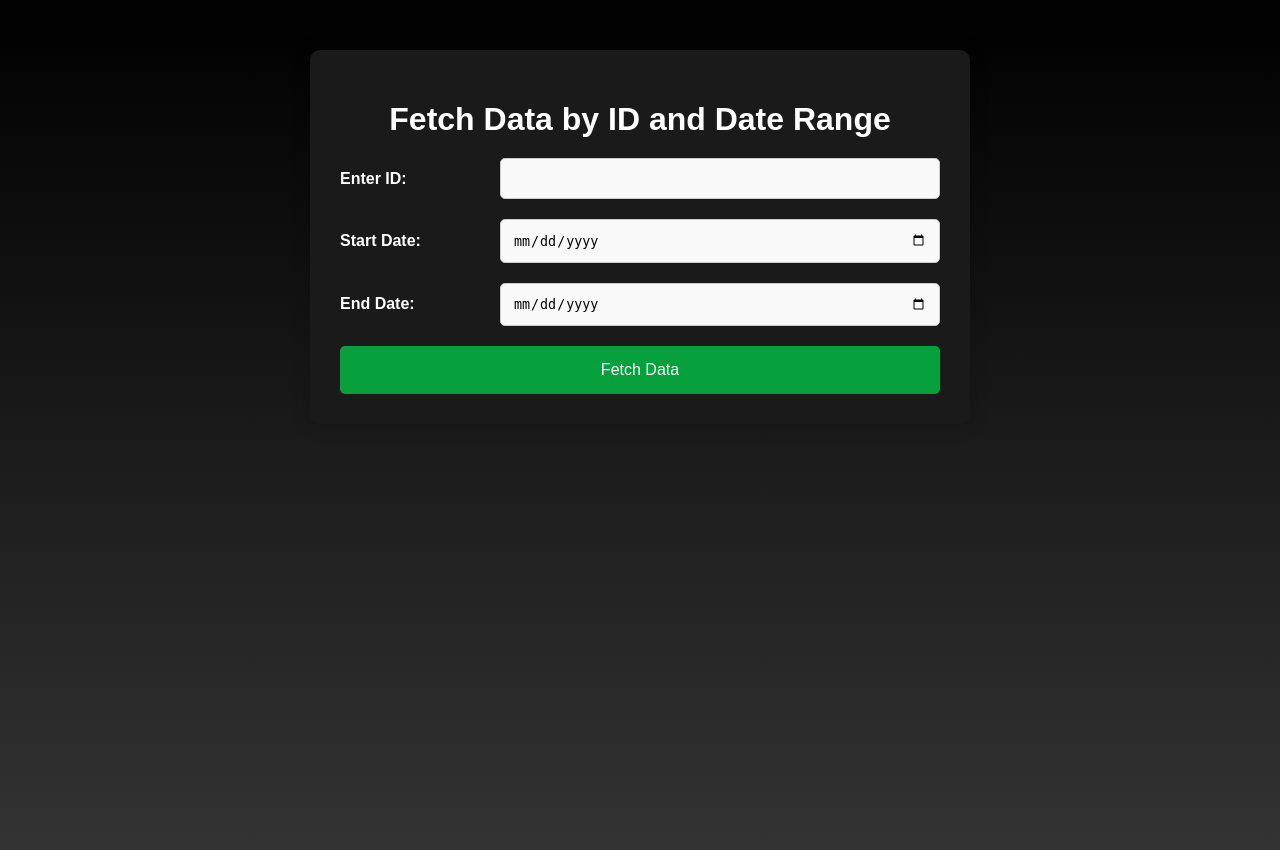
After one commit to Yaksha2725/Django-Fee-application, a Django app: page /fetch_data/ in a window 1280 px wide. The commit adds this page. Run offline with Django 5.2, Linux system fonts and the light colour scheme.

Commit message:
firstcommit

```diff
--- /dev/null
+++ b/Fee/templates/fetch_data.html
@@ -0,0 +1,140 @@
+<!DOCTYPE html>
+<html lang="en">
+<head>
+    <meta charset="UTF-8">
+    <meta name="viewport" content="width=device-width, initial-scale=1.0">
+    <title>Fetch Data</title>
+    <style>
+        body {
+            font-family: Arial, sans-serif;
+            background: linear-gradient(to bottom, #000000, #333333);
+            margin: 0;
+            padding: 0;
+            height: 100vh;
+        }
+        .container {
+            max-width: 600px;
+            margin: 50px auto;
+            background-color: #1a1a1a;
+            padding: 30px;
+            border-radius: 10px;
+            box-shadow: 0 0 20px rgba(0, 0, 0, 0.2);
+            animation: fadeIn 1s ease-in-out;
+        }
+        @keyframes fadeIn {
+            from {
+                opacity: 0;
+                transform: translateY(-10px);
+            }
+            to {
+                opacity: 1;
+                transform: translateY(0);
+            }
+        }
+        h1 {
+            text-align: center;
+            color: white;
+            margin-bottom: 20px;
+            animation: slideIn 1s ease-in-out;
+        }
+        @keyframes slideIn {
+            from {
+                opacity: 0;
+                transform: translateX(-50px);
+            }
+            to {
+                opacity: 1;
+                transform: translateX(0);
+            }
+        }
+        .form-group {
+            display: flex;
+            align-items: center;
+            margin-bottom: 20px;
+            animation: formFadeIn 1s ease-in-out;
+        }
+        @keyframes formFadeIn {
+            from {
+                opacity: 0;
+                transform: translateY(10px);
+            }
+            to {
+                opacity: 1;
+                transform: translateY(0);
+            }
+        }
+        .form-group label {
+            flex: 0 0 150px;
+            margin-right: 10px;
+            color: white;
+            font-weight: bold;
+        }
+        .form-group input[type="text"],
+        .form-group input[type="date"] {
+            flex: 1;
+            padding: 12px;
+            border: 1px solid #ccc;
+            border-radius: 5px;
+            box-sizing: border-box;
+            background-color: #f9f9f9;
+            transition: background-color 0.3s ease, border-color 0.3s ease;
+        }
+        .form-group input[type="text"]:focus,
+        .form-group input[type="date"]:focus {
+            background-color: #e0f7fa;
+            border-color: #007bff;
+        }
+        input[type="submit"] {
+            width: 100%;
+            background-color: #06a03c;
+            color: white;
+            padding: 15px;
+            border: none;
+            border-radius: 5px;
+            cursor: pointer;
+            font-size: 16px;
+            transition: background-color 0.3s ease;
+        }
+        input[type="submit"]:hover {
+            background-color: #e44d07;
+        }
+        .para {
+            color: white;
+            text-align: center;
+        }
+        .url {
+            color: #06a03c;
+            text-decoration: none;
+            transition: color 0.3s ease;
+        }
+        .url:hover {
+            color: #e44d07;
+        }
+    </style>
+</head>
+<body>
+    <div class="container">
+        <h1>Fetch Data by ID and Date Range</h1>
+        <form action="/fetch_data/" method="post">
+            {% csrf_token %}
+            <div class="form-group">
+                <label for="student_id">Enter ID:</label>
+                <input type="text" id="student_id" name="student_id" required><br><br>
+            </div>
+            <div class="form-group">
+                <label for="start_date">Start Date:</label>
+                <!-- Ensure date format is YYYY-MM-DD -->
+                <input type="date" id="start_date" name="start_date" pattern="\d{4}-\d{2}-\d{2}" required><br><br>
+            </div>
+            <div class="form-group">
+                <label for="end_date">End Date:</label>
+                <!-- Ensure date format is YYYY-MM-DD -->
+                <input type="date" id="end_date" name="end_date" pattern="\d{4}-\d{2}-\d{2}" required><br><br>
+            </div>
+
+            <input type="submit" value="Fetch Data">
+        </form>
+    </div>
+
+</body>
+</html>
--- a/Fee/templates/myfirst.html
+++ b/Fee/templates/myfirst.html
@@ -10,6 +10,7 @@
         background: linear-gradient(to bottom, #000000, #333333);
         margin: 0;
         padding: 0;
+        height: 100vh;
     }
     .container {
         max-width: 600px;
@@ -114,6 +115,9 @@
 <body>
 
 <div class="container">
+
+    <p class="para">To fetch data click <a class="url" href="/fetch_data">here</a></p>
+
     <h1>Payment Form</h1>
     <form action="/submitform" method="post">
         <div class="form-group">
--- a/Fee/urls.py
+++ b/Fee/urls.py
@@ -6,5 +6,9 @@ urlpatterns = [
      path('submitform', views.payment_form, name='submitform'),
      path('success', views.success, name='success'),
      path('myfirst1/', views.fee_details, name='myfirst1'),
+     path('fetch_data/', views.fetch_data, name='fetch_data'),
+     path('show_data/<str:student_id>/<str:start_date>/<str:end_date>/', views.show_data, name='show_data'),
+     path('download_pdf/<str:student_id>/<str:start_date>/<str:end_date>/', views.download_pdf, name='download_pdf'),
+     # path('retrieve/', views.retrieve_payment_data, name='retrieve_payment_data'),
 
 ]
--- a/Fee/views.py
+++ b/Fee/views.py
@@ -4,6 +4,12 @@ from django.http import HttpResponse
 from django.template import loader
 from .forms import PaymentForm
 from django.views.decorators.csrf import csrf_exempt
+
+import io
+from django.template.loader import get_template
+from xhtml2pdf import pisa
+from datetime import datetime
+# from .models import fetching_details
 
 @csrf_exempt
 def fees(request):
@@ -38,3 +44,109 @@ def fee_details(request):
     'myfee': myfee,
   }
   return HttpResponse(template.render(context, request))
+
+
+
+def fetch_data(request):
+    if request.method == 'POST':
+
+        # str_date = request.GET.get('start_date', '')
+        # ed_date = request.GET.get('end_date', '')
+
+        student_id= request.POST.get('student_id')
+        start_date = request.POST.get('start_date')
+        end_date = request.POST.get('end_date')
+
+        # try:
+        #     start_date = datetime.strptime(start_date, '%Y-%M-%d').date()
+        #     end_date = datetime.strptime(end_date, '%Y-%M-%d').date()
+        #     start_date = datetime.strptime(start_date, '%d-%M-%Y').strftime('%Y-%M-%d')
+        #     end_date = datetime.strptime(end_date, '%d-%M-%Y').strftime('%Y-%M-%d')
+        # except ValueError:
+        #     return HttpResponse("Invalid datee format. Please use YYYY-MM-DD.")
+
+        # student_id= request.POST.get('student_id')
+        # start_date = request.POST.get('start_date')
+        # end_date = request.POST.get('end_date')
+
+        return redirect('show_data', student_id=student_id, start_date=start_date, end_date=end_date) #change this name of url
+    return render(request, 'fetch_data.html')
+
+def show_data(request, student_id, start_date, end_date):
+
+    # if request.method == "POST":
+    #     start_date = request.POST.get('start_date')
+    #     end_date = request.POST.get('end_date')
+    #     data1 = Payment.objects.raw('select student_id,fee_paid,date_of_payment,due,payment_mode from payment where student_id ="student_id" and date_of_payment between "'+start_date+'" and "'+end_date+'"')
+    #     return render(request, 'show_data.html',{"data:data1"} )
+
+
+
+    # else:
+    #     displaydata = Payment.objects.all()
+    #     return render(request, 'show_data.html', {"data":displaydata})
+    # str_date = request.GET.get('start_date', '')
+    # ed_date = request.GET.get('end_date', '')
+
+    # try:
+    #     start_date = datetime.strptime(start_date, '%d-%M-%Y').strftime('%Y-%M-%d')
+    #     end_date = datetime.strptime(end_date, '%d-%M-%Y').strftime('%Y-%M-%d')
+    # except ValueError:
+    #     return HttpResponse("Invalid dateee format. Please use YYYY-MM-DD.")
+    # e_date = datetime.
+    # start_date = request.POST['start_date']
+    # end_date = request.POST['end_date']
+    start_date = datetime.strptime(start_date, "%Y-%m-%d").date()
+    end_date = datetime.strptime(end_date, '%Y-%M-%d').date()
+
+    data = Payment.objects.filter(student_id=student_id, date_of_payment__range=[start_date, end_date])
+    return render(request, 'show_data.html', {'data': data, 'student_id': student_id, 'start_date': start_date, 'end_date': end_date})
+
+def render_to_pdf(template_src, context_dict={}):
+    template = get_template(template_src)
+    html = template.render(context_dict)
+    result = io.BytesIO()
+    pdf = pisa.pisaDocument(io.BytesIO(html.encode("UTF-8")), result)
+    if not pdf.err:
+        return HttpResponse(result.getvalue(), content_type='application/pdf')
+    return None
+
+
+def download_pdf(request, student_id, start_date, end_date):
+
+    # str_date = request.GET.get('start_date', '')
+    # ed_date = request.GET.get('end_date', '')
+
+    # try:
+    #     start_date = datetime.strptime(start_date, '%d-%M-%Y').strftime('%Y-%M-%d')
+    #     end_date = datetime.strptime(end_date, '%d-%M-%Y').strftime('%Y-%M-%d')
+    # except ValueError:
+    #     return HttpResponse("Invalid date format. Please use YYYY-MM-DD.")
+
+    data = Payment.objects.filter(student_id=student_id, date_of_payment__range=[start_date, end_date])
+    context = {
+        'data': data,
+        'student_id': student_id,
+        'start_date': start_date,
+        'end_date': end_date
+    }
+    pdf = render_to_pdf('pdf_template.html', context)
+    if pdf:
+        response = HttpResponse(pdf, content_type='application/pdf')
+        response['Content-Disposition'] = f'attachment; filename="data_{student_id}.pdf"'
+        return response
+    return HttpResponse("Error generating PDF")
+
+# def retrieve_payment_data(request):
+#     if request.method == 'POST':
+#         student_id = request.POST.get('student_id')
+#         start_date = request.POST.get('start_date')
+#         end_date = request.POST.get('end_date')
+
+#         # Query database to retrieve payment data based on criteria
+#         payments = Payment.objects.filter(student_id=student_id, date_of_payment__range=[start_date, end_date])
+
+#         # Pass retrieved data to a new template for display
+#         return render(request, 'payment_data.html', {'payments': payments})
+#     else:
+#         return HttpResponse("Method not allowed")
```
Also changed, not shown: Fee/models.py (+9 -0 lines), Fee/templates/pdf_template.html (added, +50 -0 lines), Fee/templates/show_data.html (added, +83 -0 lines), db.sqlite3, 1 other file.
